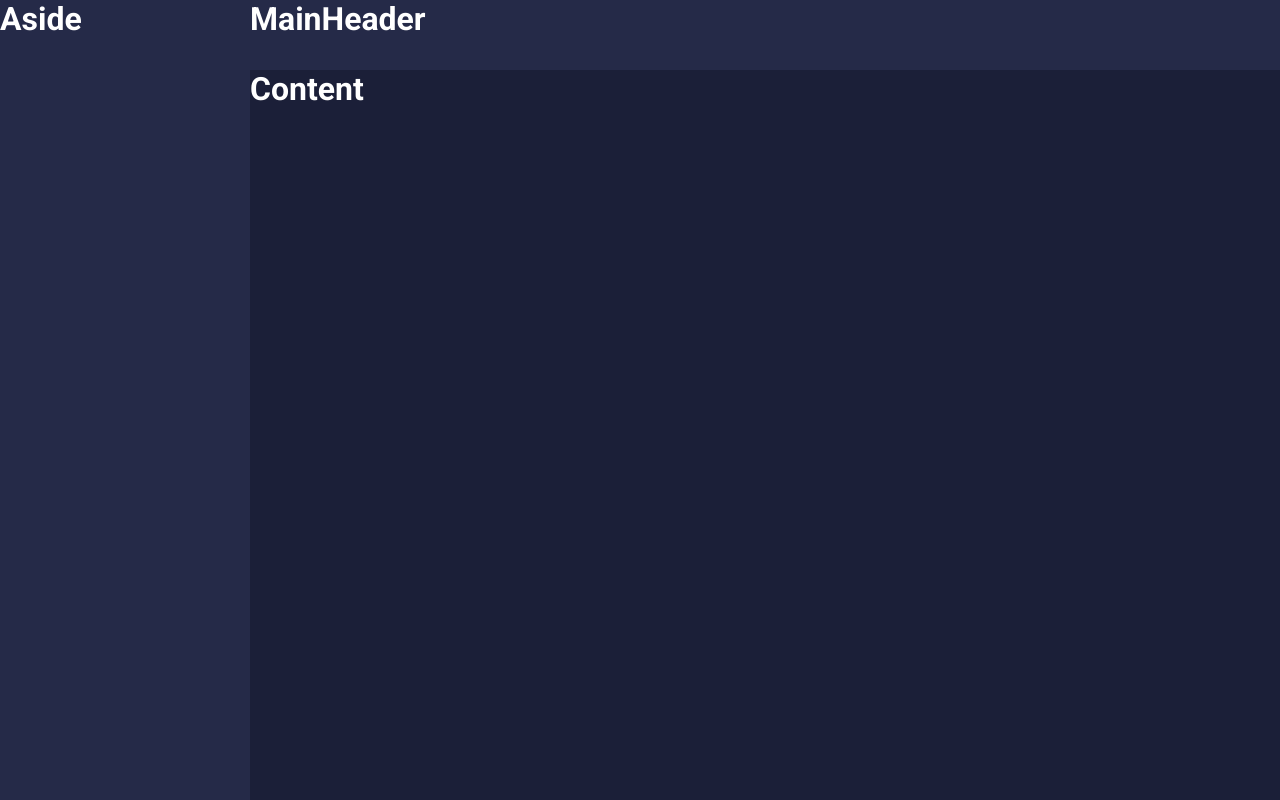
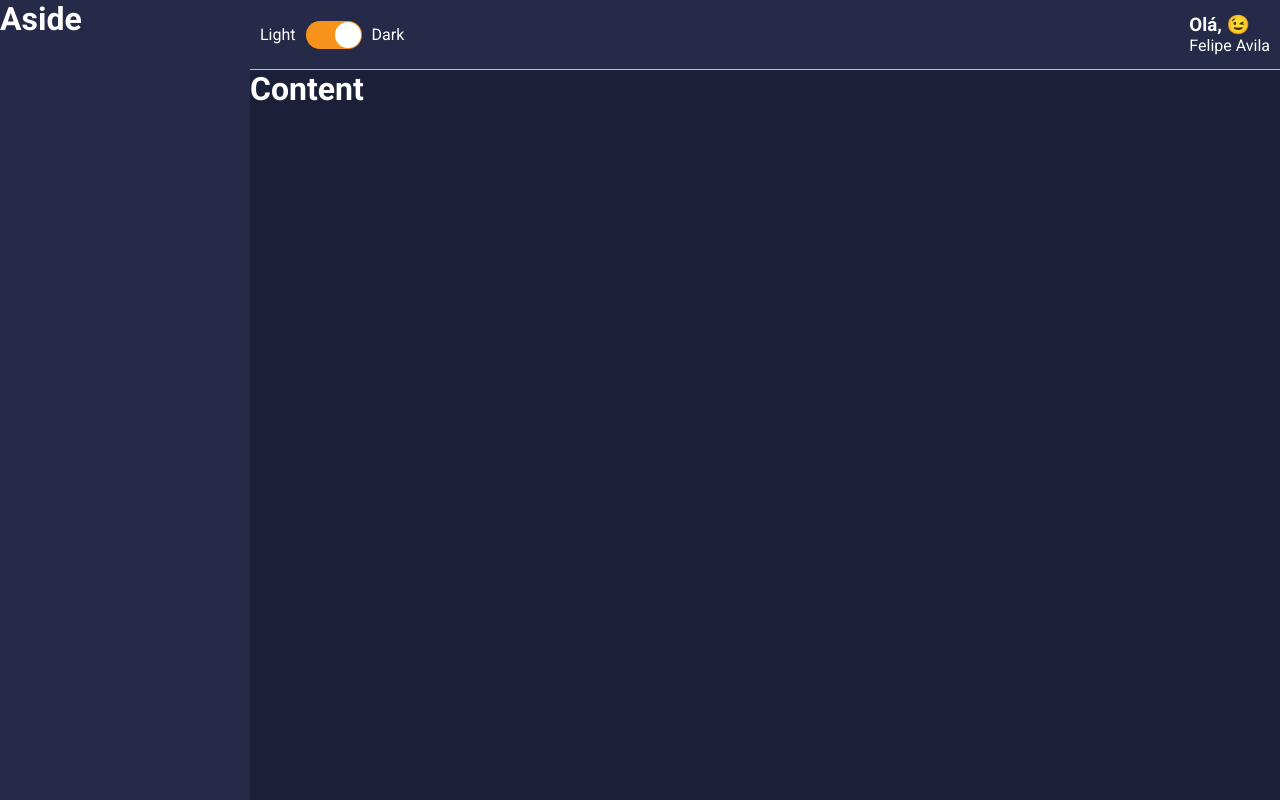
Before and after one commit to felipeavila-dev/controle_financas_pessoais, a React (Create React App) app: page / in a window 1280 px wide. Built offline with nearby package versions, Linux system fonts and the light colour scheme.

Commit message:
Criado main header

```diff
--- a/package.json
+++ b/package.json
@@ -13,6 +13,7 @@
     "react": "^18.2.0",
     "react-dom": "^18.2.0",
     "react-scripts": "5.0.1",
+    "react-switch": "^7.0.0",
     "styled-components": "^5.3.5",
     "typescript": "^4.7.4",
     "web-vitals": "^2.1.4"
--- a/src/components/MainHeader/index.tsx
+++ b/src/components/MainHeader/index.tsx
@@ -1,10 +1,29 @@
-import React from 'react';
-import { Container } from './styles';
+import React, { useMemo } from 'react';
+import emojis from '../../utils/emojis';
+import Toggle from '../Toggle';
+
+import {
+  Container,
+  Profile,
+  Welcome,
+  UserName
+} from './styles';
 
 const MainHeader: React.FC = () => {
+
+  const emoji = useMemo(() => {
+    const index = Math.floor(Math.random() * emojis.length);
+    return emojis[index];
+  }, []);
+
   return  (
     <Container>
-      <h1>MainHeader</h1>
+      <Toggle />
+
+      <Profile>
+        <Welcome>Olá, {emoji}</Welcome>
+        <UserName>Felipe Avila</UserName>
+      </Profile>
     </Container>
   );
 }
--- a/src/components/MainHeader/styles.ts
+++ b/src/components/MainHeader/styles.ts
@@ -3,6 +3,20 @@ import styled from 'styled-components';
 export const Container = styled.div`
   grid-area: main-header;
 
-  color: ${props => props.theme.colors.white};
   background-color: ${props => props.theme.colors.secondary};
+
+  display: flex;
+  justify-content: space-between;
+  align-items: center;
+
+  padding: 0 10px;
+  border-bottom: 1px solid ${props => props.theme.colors.gray}
 `;
+
+export const Profile = styled.div`
+  color: ${props => props.theme.colors.white}
+`;
+
+export const Welcome = styled.h3``;
+
+export const UserName = styled.span``;
--- /dev/null
+++ b/src/components/Toggle/index.tsx
@@ -0,0 +1,19 @@
+import React from 'react';
+import { Container, ToggleLabel, ToggleSelector } from './styles';
+
+const Toggle:React.FC = () => {
+  return (
+    <Container>
+      <ToggleLabel>Light</ToggleLabel>
+      <ToggleSelector
+        checked
+        uncheckedIcon={false}
+        checkedIcon={false}
+        onChange={() => ''}
+      />
+      <ToggleLabel>Dark</ToggleLabel>
+    </Container>
+  )
+}
+
+export default Toggle;
--- /dev/null
+++ b/src/components/Toggle/styles.ts
@@ -0,0 +1,19 @@
+import styled, { ThemeContext } from 'styled-components';
+import ToggleIcon, { ReactSwitchProps } from 'react-switch';
+
+
+export const Container = styled.div`
+  display: flex;
+  align-items: center;
+`;
+
+export const ToggleLabel = styled.span`
+  color: ${props => props.theme.colors.white}
+`;
+
+export const ToggleSelector = styled(ToggleIcon).attrs<ReactSwitchProps>(({ theme }) => ({
+  onColor: theme.colors.info,
+  offColor: theme.colors.warning
+}))<ReactSwitchProps>`
+  margin: 0 10px;
+`;
--- /dev/null
+++ b/src/utils/emojis.ts
@@ -0,0 +1 @@
+export default ['😁', '😝', '😎', '😉']
```
Also changed, not shown: 1 other file (tests, documents, lock files or other folders).
